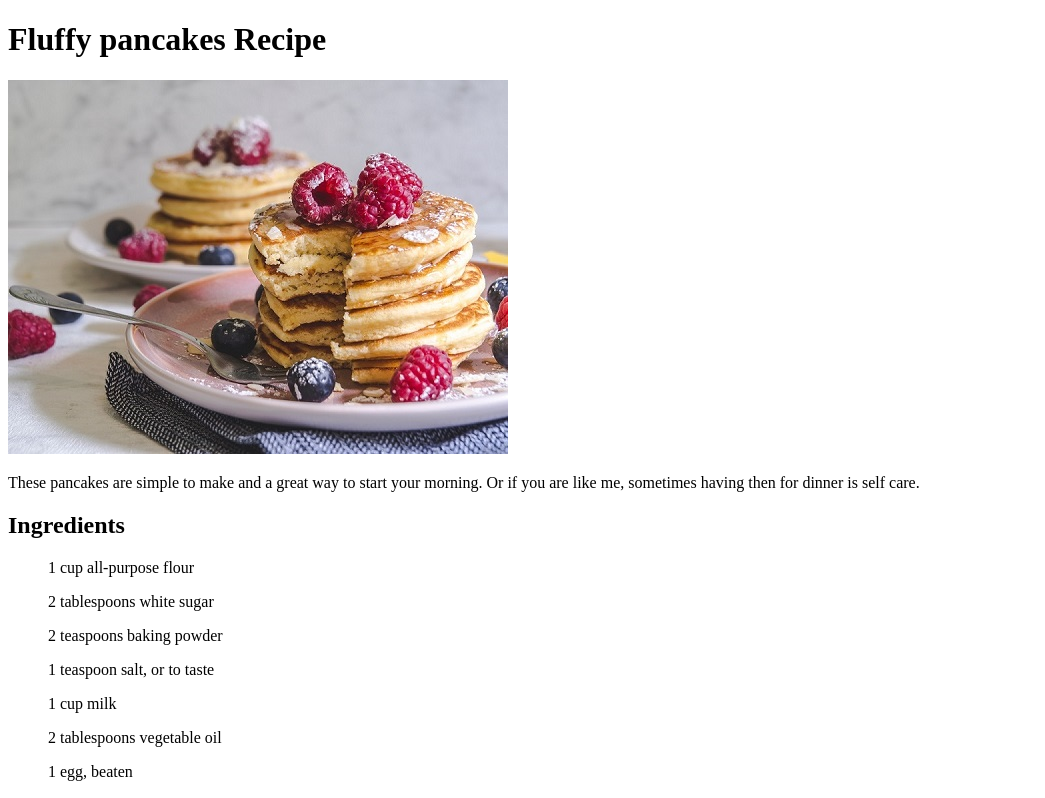
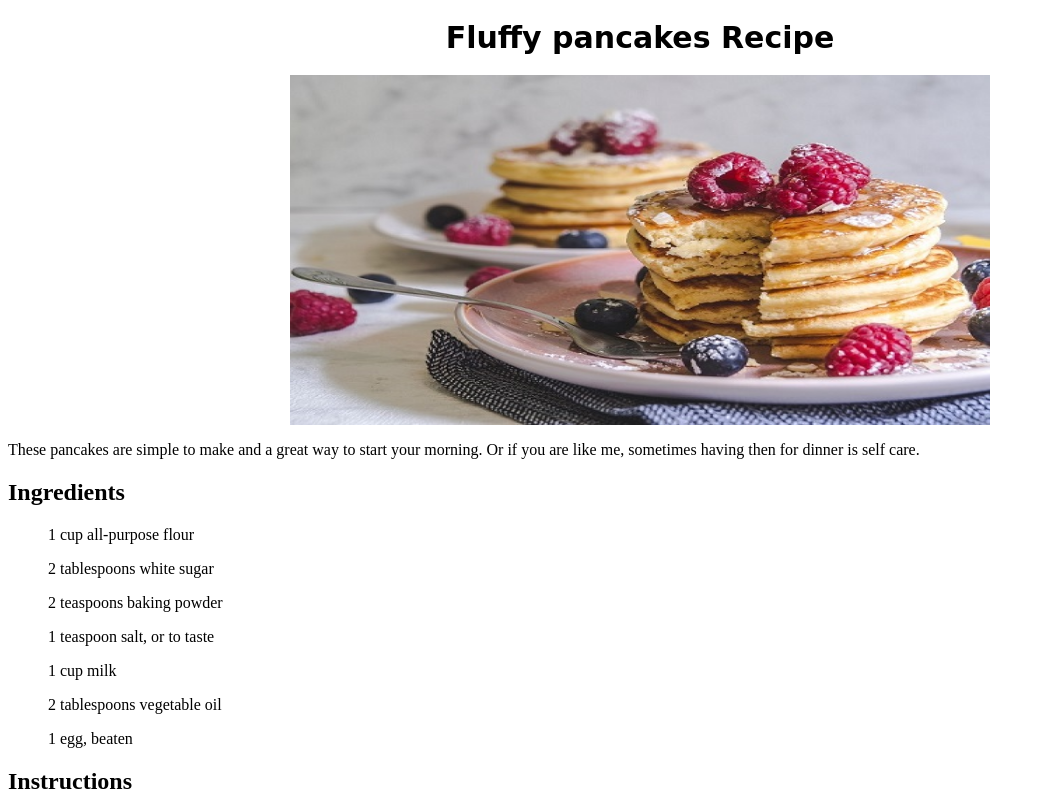
Before and after one commit to GitataY/Recipes, a plain HTML site: page Recipes/pancakes.html in a window 1280 px wide. Shown: the top 798 px of the page, without its empty margins (0-1045 px from the left). Drawn offline with Linux system fonts and the light colour scheme.

Commit message:
pancakes

```diff
--- /dev/null
+++ b/Recipes/pancakes.css
@@ -0,0 +1,14 @@
+h1 {
+    text-align: center;
+    font-size: 30px;
+    font-weight: bold;
+    font-family: 'Amatic SC', cursive;
+    color: black;
+}
+ img {
+    height: 350px;
+    width: 700px;
+    display: block;
+    margin-left: auto;
+    margin-right: auto;
+ }
--- a/Recipes/pancakes.html
+++ b/Recipes/pancakes.html
@@ -5,6 +5,7 @@
     <meta http-equiv="X-UA-Compatible" content="IE=edge">
     <meta name="viewport" content="width=device-width, initial-scale=1.0">
     <title>Pancakes</title>
+    <link rel="stylesheet" href="pancakes.css">
 </head>
 <body>
     <h1>Fluffy pancakes Recipe</h1>
```
